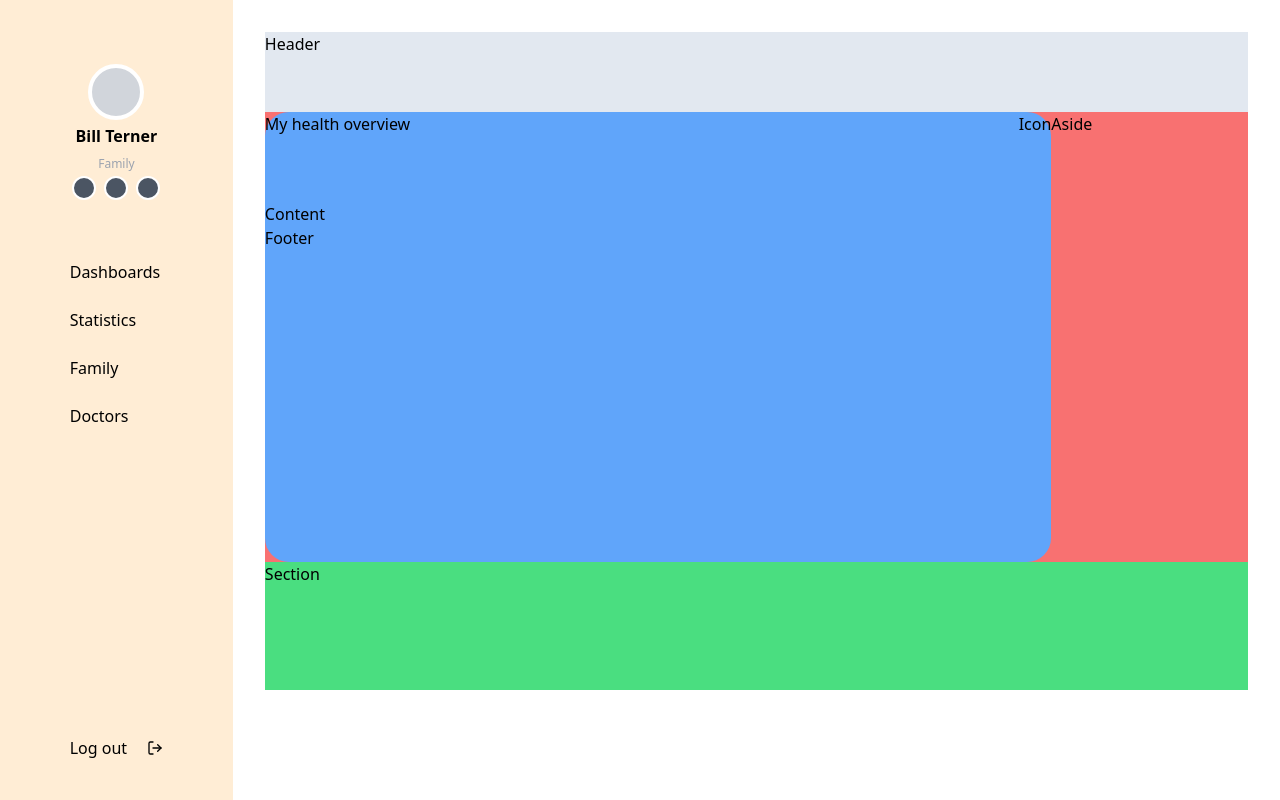
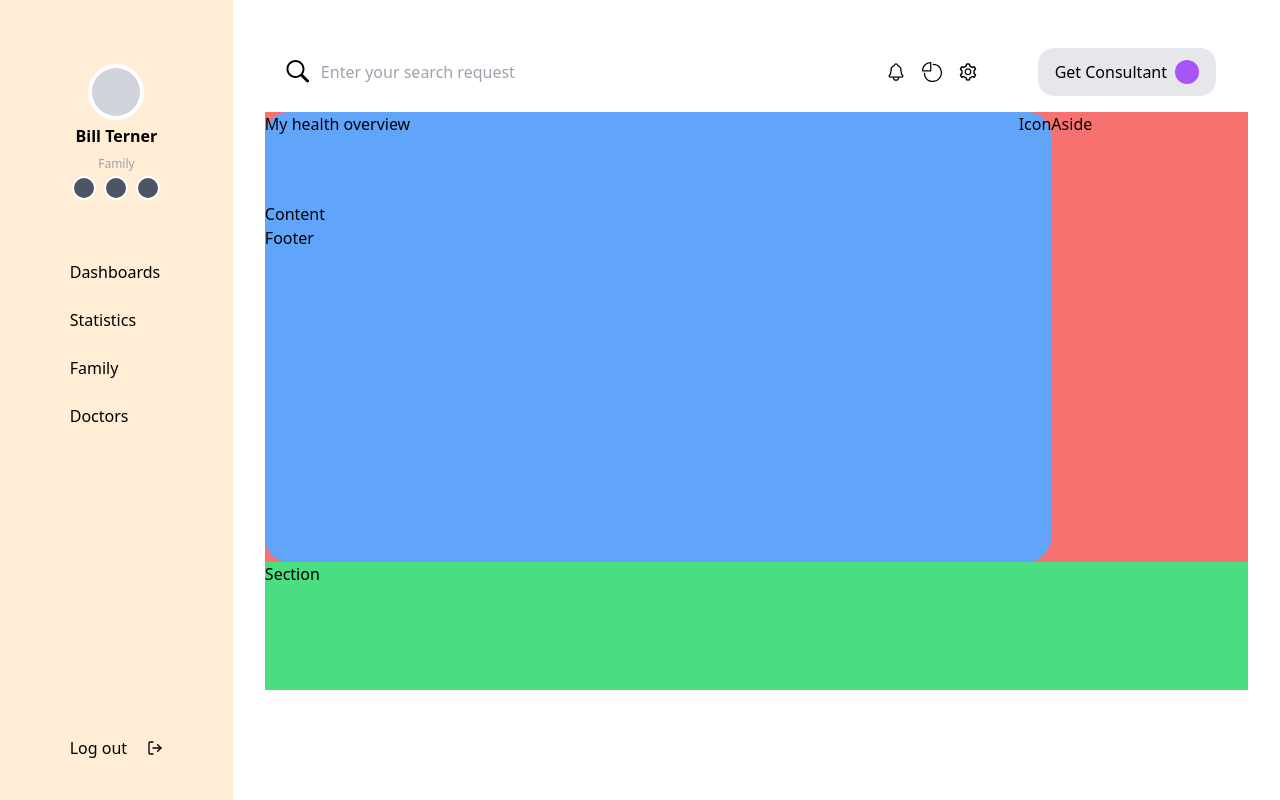
Before and after one commit to zehraworks/case-albert, a React (Vite) app: page / in a window 1280 px wide. Built offline with nearby package versions, Linux system fonts and the light colour scheme.

Commit message:
complete general structure of header

```diff
--- a/src/components/Main/Header/Left/Icons/index.jsx
+++ /dev/null
@@ -1,8 +0,0 @@
-import React from 'react'
-import styles from "./index.module.css";
-
-export function IconsSection() {
-  return (
-    <div className={styles.container}>Icons</div>
-  )
-}
--- /dev/null
+++ b/src/components/Main/Header/Left/IconsSection/index.jsx
@@ -0,0 +1,15 @@
+import React from "react";
+import styles from "./index.module.css";
+import { AiOutlineSetting } from "react-icons/ai";
+import { SlPieChart } from "react-icons/sl";
+import { IoNotificationsOutline } from "react-icons/io5";
+
+export function IconsSection() {
+  return (
+    <div className={styles.container}>
+      <IoNotificationsOutline className={styles.icon} />
+      <SlPieChart className={styles.icon} />
+      <AiOutlineSetting className={styles.icon} />
+    </div>
+  );
+}
--- /dev/null
+++ b/src/components/Main/Header/Left/IconsSection/index.module.css
@@ -0,0 +1,7 @@
+.container {
+    @apply flex
+}
+
+.icon {
+    @apply h-5 w-5 mx-2
+}
--- a/src/components/Main/Header/Left/SearchBar/index.jsx
+++ b/src/components/Main/Header/Left/SearchBar/index.jsx
@@ -0,0 +1,12 @@
+import React from 'react'
+import { GoSearch } from "react-icons/go";
+import styles from "./index.module.css";
+
+export function SearchBar() {
+  return (
+    <div className={styles.search}>
+        <GoSearch className={styles.icon}/>
+        <input type="text" placeholder='Enter your search request' className={styles.bar} />
+    </div>
+  )
+}
--- a/src/components/Main/Header/Left/SearchBar/index.module.css
+++ b/src/components/Main/Header/Left/SearchBar/index.module.css
@@ -0,0 +1,11 @@
+.search {
+    @apply flex
+}
+
+.icon {
+    @apply h-6 w-6 mr-3
+}
+
+.bar{
+    @apply w-56
+}
--- /dev/null
+++ b/src/components/Main/Header/Left/index.jsx
@@ -0,0 +1,13 @@
+import React from "react";
+import { SearchBar } from "./SearchBar";
+import { IconsSection } from "./IconsSection";
+import styles from "./index.module.css";
+
+export function Left() {
+  return (
+    <div className={styles.left}>
+      <SearchBar />
+      <IconsSection />
+    </div>
+  );
+}
--- /dev/null
+++ b/src/components/Main/Header/Left/index.module.css
@@ -0,0 +1,3 @@
+.left {
+    @apply flex w-full justify-between items-center px-5
+}
--- /dev/null
+++ b/src/components/Main/Header/Right/GetCons/index.jsx
@@ -0,0 +1,11 @@
+import React from "react";
+import styles from "./index.module.css";
+
+export function GetCons() {
+  return (
+    <div className={styles.right}>
+      <h4 className={styles.text}>Get Consultant</h4>
+      <div className={styles.img}/>
+    </div>
+  );
+}
--- /dev/null
+++ b/src/components/Main/Header/Right/GetCons/index.module.css
@@ -0,0 +1,11 @@
+.right {
+    @apply flex justify-center items-center bg-gray-200 rounded-2xl w-60 mx-8 my-4
+}
+
+.text {
+    @apply mr-2
+}
+
+.img {
+    @apply h-6 w-6 bg-purple-500 rounded-full
+}
--- /dev/null
+++ b/src/components/Main/Header/Right/index.jsx
@@ -0,0 +1,8 @@
+import React from 'react'
+import { GetCons } from './GetCons'
+
+export function Right() {
+  return (
+   <GetCons/>
+  )
+}
--- a/src/components/Main/Header/index.jsx
+++ b/src/components/Main/Header/index.jsx
@@ -1,10 +1,13 @@
-import React from 'react'
-import { Overview } from '../Overview'
+import React from "react";
+/* import styles from "./index.module.css";
+ */import { Left } from "./Left";
+import { Right } from "./Right";
 
 export function Header() {
   return (
-    <div className='h-20 bg-slate-200'>
-       <h1>Header</h1>
+    <div className="flex justify-between h-20 ">
+      <Left />
+      <Right />
     </div>
-  )
+  );
 }
```
Also changed, not shown: src/components/Main/Header/Left/Icons/index.module.css (deleted).
